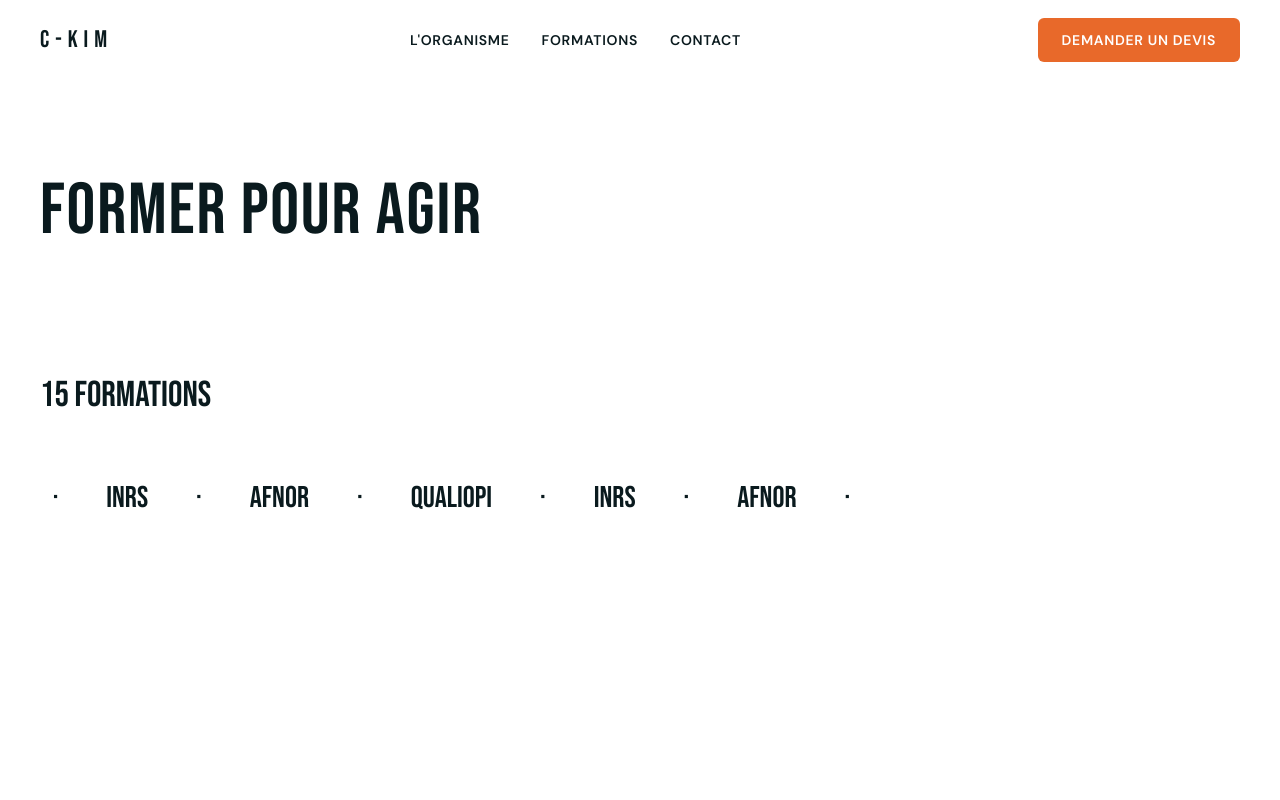
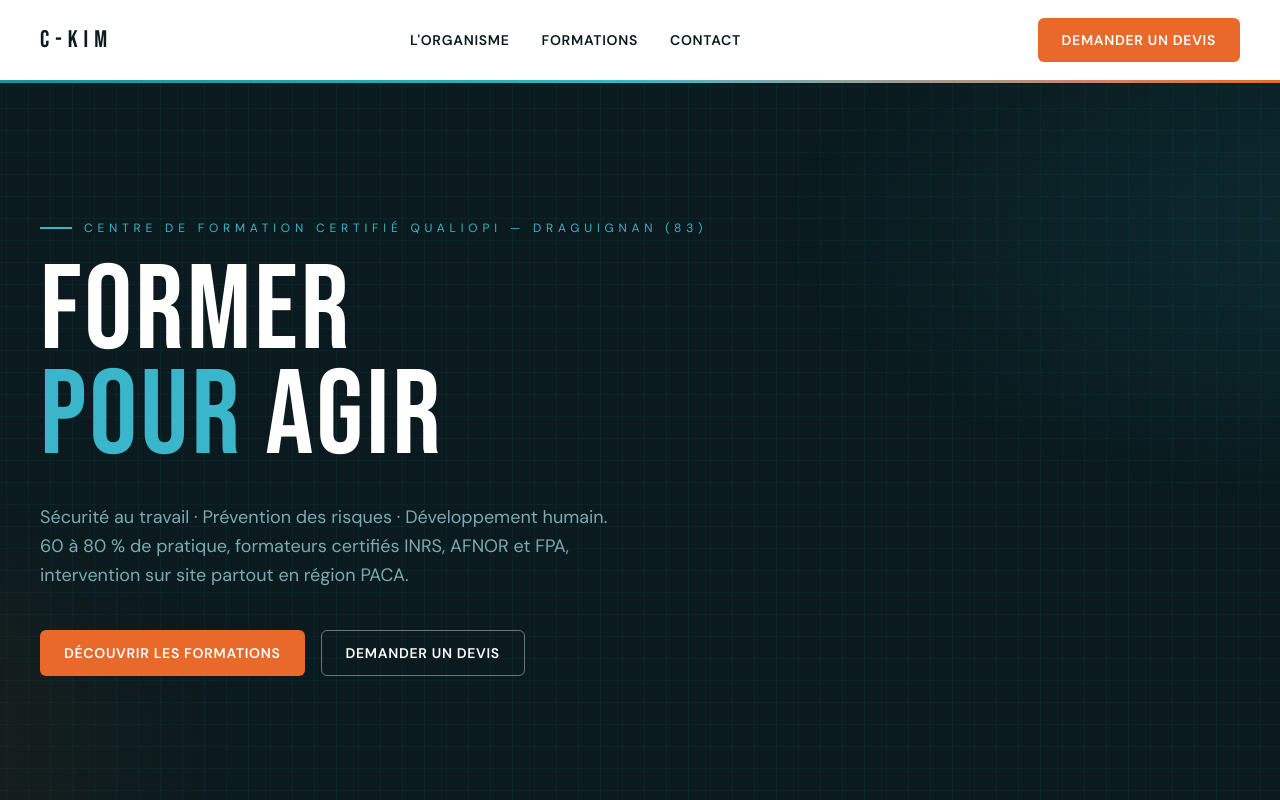
Before and after one commit to AlanT-lock/ckimformation, a Next.js app: page / in a window 1280 px wide. Shown: the top 800 px of the page. Built offline with nearby package versions, Linux system fonts and the light colour scheme.

Commit message:
feat: home hero with letter reveal and animated grid

```diff
--- a/app/(public)/page.tsx
+++ b/app/(public)/page.tsx
@@ -1,34 +1,9 @@
-import { Container } from '@/components/ui/Container';
-import { LetterReveal } from '@/components/motion/LetterReveal';
-import { FadeUp } from '@/components/motion/FadeUp';
-import { StatCounter } from '@/components/motion/StatCounter';
-import { Marquee } from '@/components/motion/Marquee';
+import { HeroAccueil } from '@/components/sections/HeroAccueil';
 
 export default function Home() {
   return (
-    <main className="min-h-[200vh] bg-white py-24">
-      <Container>
-        <h1 className="font-display text-7xl tracking-wide">
-          <LetterReveal text="FORMER POUR AGIR" />
-        </h1>
-        <div className="mt-32">
-          <FadeUp>
-            <p className="font-display text-4xl">
-              <StatCounter to={15} /> formations
-            </p>
-          </FadeUp>
-        </div>
-        <div className="mt-16">
-          <Marquee>
-            <span className="font-display text-3xl">QUALIOPI</span>
-            <span className="font-display text-3xl">·</span>
-            <span className="font-display text-3xl">INRS</span>
-            <span className="font-display text-3xl">·</span>
-            <span className="font-display text-3xl">AFNOR</span>
-            <span className="font-display text-3xl">·</span>
-          </Marquee>
-        </div>
-      </Container>
-    </main>
+    <>
+      <HeroAccueil />
+    </>
   );
 }
--- /dev/null
+++ b/components/sections/HeroAccueil.tsx
@@ -0,0 +1,66 @@
+'use client';
+import { motion, useReducedMotion } from 'framer-motion';
+import { Container } from '@/components/ui/Container';
+import { ButtonLink } from '@/components/ui/Button';
+import { LetterReveal } from '@/components/motion/LetterReveal';
+
+export function HeroAccueil() {
+  const reduce = useReducedMotion();
+  return (
+    <section className="relative min-h-[92vh] overflow-hidden bg-dark text-white">
+      <div
+        className="absolute inset-0 opacity-50 pointer-events-none"
+        style={{
+          backgroundImage:
+            'radial-gradient(ellipse 90% 70% at 110% 20%, rgba(27,143,160,.30), transparent 55%), radial-gradient(ellipse 70% 80% at -15% 90%, rgba(232,105,42,.18), transparent 50%)',
+        }}
+      />
+      <motion.div
+        className="absolute inset-0 pointer-events-none"
+        style={{
+          backgroundImage:
+            'linear-gradient(90deg,rgba(27,143,160,.08) 1px,transparent 1px),linear-gradient(rgba(27,143,160,.08) 1px,transparent 1px)',
+          backgroundSize: '22px 22px',
+        }}
+        animate={reduce ? undefined : { backgroundPosition: ['0px 0px', '22px 22px'] }}
+        transition={{ duration: 20, repeat: Infinity, ease: 'linear' }}
+      />
+      <div className="absolute top-0 inset-x-0 h-[3px] bg-gradient-to-r from-teal via-teal-l to-orange" />
+      <Container className="relative z-10 flex flex-col justify-center min-h-[92vh] py-24">
+        <motion.p
+          className="text-xs uppercase tracking-[0.4em] text-teal-l mb-6 flex items-center gap-3"
+          initial={{ opacity: 0 }}
+          animate={{ opacity: 1 }}
+          transition={{ duration: 0.6, delay: 0.2 }}
+        >
+          <span className="inline-block w-8 h-[2px] bg-teal-l" />
+          Centre de formation certifié Qualiopi — Draguignan (83)
+        </motion.p>
+        <h1 className="font-display text-6xl md:text-8xl lg:text-[120px] leading-[0.88] tracking-wide mb-8">
+          <LetterReveal text="FORMER" delay={0.1} /><br />
+          <span className="text-teal-l"><LetterReveal text="POUR" delay={0.4} /></span>{' '}
+          <LetterReveal text="AGIR" delay={0.6} />
+        </h1>
+        <motion.p
+          className="text-base md:text-lg text-muted max-w-xl leading-relaxed mb-10"
+          initial={{ opacity: 0, y: 20 }}
+          animate={{ opacity: 1, y: 0 }}
+          transition={{ duration: 0.6, delay: 1.0 }}
+        >
+          Sécurité au travail · Prévention des risques · Développement humain. 60 à 80 % de pratique, formateurs certifiés INRS, AFNOR et FPA, intervention sur site partout en région PACA.
+        </motion.p>
+        <motion.div
+          className="flex flex-wrap gap-4"
+          initial={{ opacity: 0, y: 20 }}
+          animate={{ opacity: 1, y: 0 }}
+          transition={{ duration: 0.6, delay: 1.2 }}
+        >
+          <ButtonLink href="/formations" variant="primary">Découvrir les formations</ButtonLink>
+          <ButtonLink href="/contact" variant="ghost" className="border-white/40 text-white hover:bg-white hover:text-dark">
+            Demander un devis
+          </ButtonLink>
+        </motion.div>
+      </Container>
+    </section>
+  );
+}
```
